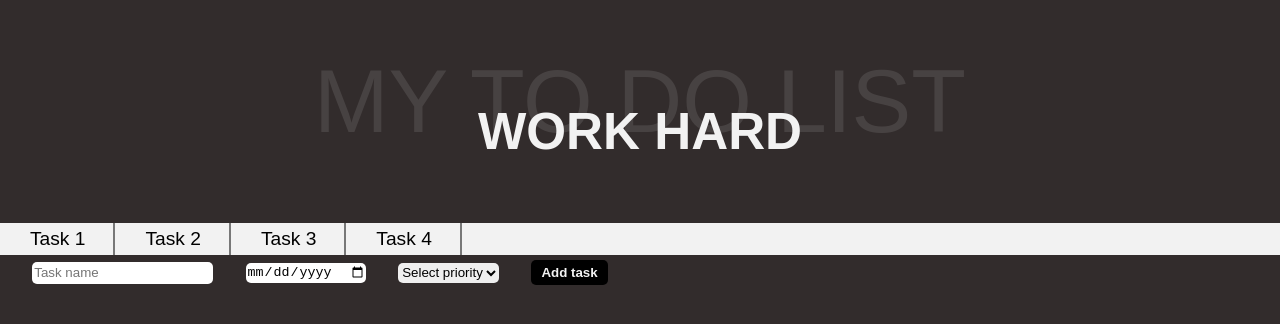
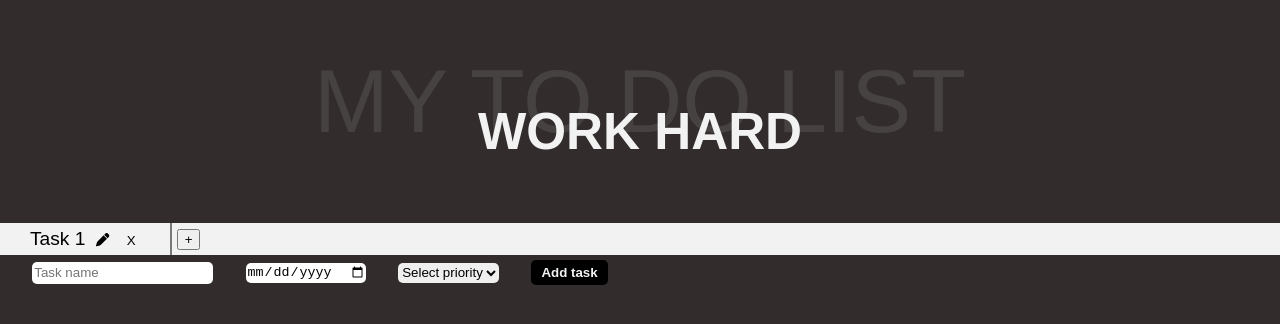
Before and after one commit to JayAlls/todo_react, a React (Vite) app in the folder mytodo/: page / in a window 1280 px wide. Shown: the top 324 px of the page. Built offline with nearby package versions, Linux system fonts and the light colour scheme.

Commit message:
Add category add + edit + delete

```diff
--- a/mytodo/package.json
+++ b/mytodo/package.json
@@ -9,6 +9,9 @@
     "preview": "vite preview"
   },
   "dependencies": {
+    "@fortawesome/fontawesome-svg-core": "^6.4.0",
+    "@fortawesome/free-solid-svg-icons": "^6.4.0",
+    "@fortawesome/react-fontawesome": "^0.2.0",
     "react": "^18.2.0",
     "react-dom": "^18.2.0",
     "uuid": "^9.0.0"
--- a/mytodo/src/App.jsx
+++ b/mytodo/src/App.jsx
@@ -2,19 +2,37 @@ import './App.scss';
 import Title from './component/Title/Title';
 import CategoryBar from './component/CategoryBar/CategoryBar';
 import TodoList from './component/TodoList/TodoList';
+
 import { useState } from 'react';
 
 function App() {
-  const categories = ["Task 1", "Task 2", "Task 3", "Task 4"]
-  const [tasks , setTasks] = useState([])
+  const [categories, setCategories] = useState(["Task 1"]);
+  const [tasks , setTasks] = useState([]);
+
+  const addCategory = (category) => {
+    setCategories([...categories, category]);
+  };
+
+  const deleteCategory = (index) => {
+    const newCategories = [...categories];
+    newCategories.splice(index, 1);
+    setCategories(newCategories);
+  };
+
+  const editCategory = (index, newCategory) => {
+    const newCategories = [...categories];
+    newCategories[index] = newCategory;
+    setCategories(newCategories);
+  };
 
   return (
     <div className="App">
       <Title />
-      <CategoryBar categories={categories} />
+      <CategoryBar categories={categories} addCategory={addCategory} deleteCategory={deleteCategory} editCategory={editCategory} />
       <TodoList tasks={tasks} setTasks={setTasks} />
     </div>
   );
 }
 
+
 export default App;
--- a/mytodo/src/component/CategoryBar/CategoryBar.jsx
+++ b/mytodo/src/component/CategoryBar/CategoryBar.jsx
@@ -1,16 +1,57 @@
 import "./style.scss";
+import { useState } from "react";
+import { FontAwesomeIcon } from '@fortawesome/react-fontawesome'
+import { faPen } from '@fortawesome/free-solid-svg-icons'
 
-function CategoryBar({categories}) {
+function CategoryBar({ categories, addCategory, deleteCategory, editCategory }) {
+  const [editing, setEditing] = useState(false);
+  const [newCategory, setNewCategory] = useState("");
+
+  const handleAddCategory = () => {
+    addCategory(newCategory);
+    setNewCategory("");
+    setEditing(false);
+  };
+
+  const handleEditCategory = (index) => {
+    editCategory(index, newCategory);
+    setNewCategory("");
+    setEditing(false);
+  };
 
   return (
     <div className="category-bar">
       {categories.map((category, index) => (
         <div className="category" key={index}>
+          {editing === index ? (
+            <>
+              <input type="text" value={newCategory} onChange={(e) => setNewCategory(e.target.value)} />
+              <button onClick={() => handleEditCategory(index)}>Save</button>
+              <button onClick={() => setEditing(false)}>X</button>
+            </>
+          ) : (
+            <>
               {category}
+              <button onClick={() => setEditing(index)}><FontAwesomeIcon icon={faPen}/></button>
+              <button onClick={() => deleteCategory(index)}>X</button>
+            </>
+          )}
         </div>
       ))}
+      <div className="category-edit">
+        {editing === "new" ? (
+          <>
+            <input type="text" value={newCategory} onChange={(e) => setNewCategory(e.target.value)} />
+            <button onClick={handleAddCategory}>Add</button>
+            <button onClick={() => setEditing(false)}>X</button>
+          </>
+        ) : (
+          <button onClick={() => setEditing("new")}>+</button>
+        )}
       </div>
-    )
+    </div>
+  );
 }
 
+
   export default CategoryBar
--- a/mytodo/src/component/CategoryBar/style.scss
+++ b/mytodo/src/component/CategoryBar/style.scss
@@ -28,7 +28,24 @@
 
         &:hover {
             color: #f2f2f2;
-            background-color: #000;
+            background-color: rgba($color: #000000, $alpha: 0.5);
+        }
+        button {
+            cursor: pointer;
+            background-color: transparent;
+            border: none;
+            margin-left: 5px;
+
+        }
+    }
+
+    .category-edit {
+        display: flex;
+        justify-content: space-between;
+        align-items: center;
+
+        button, input {
+            margin-left: 5px;
         }
     }
 }
```
Also changed, not shown: 1 other file (tests, documents, lock files or other folders). Lines whose indentation alone changed are shown as unchanged.
